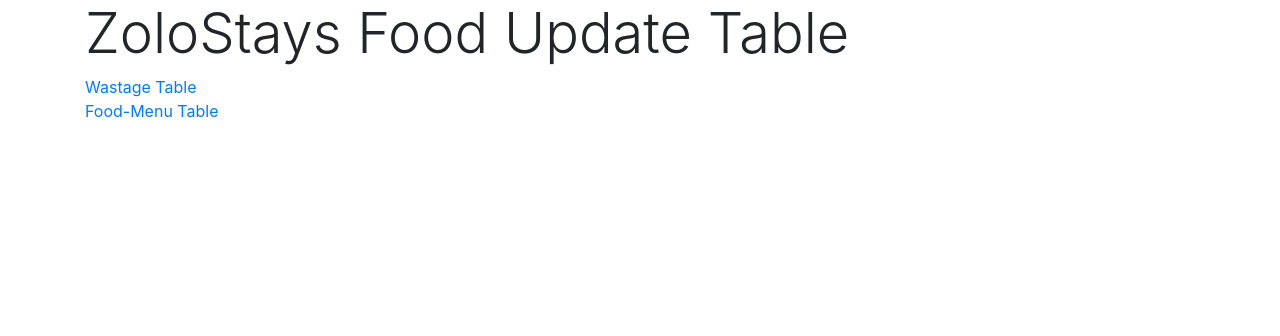
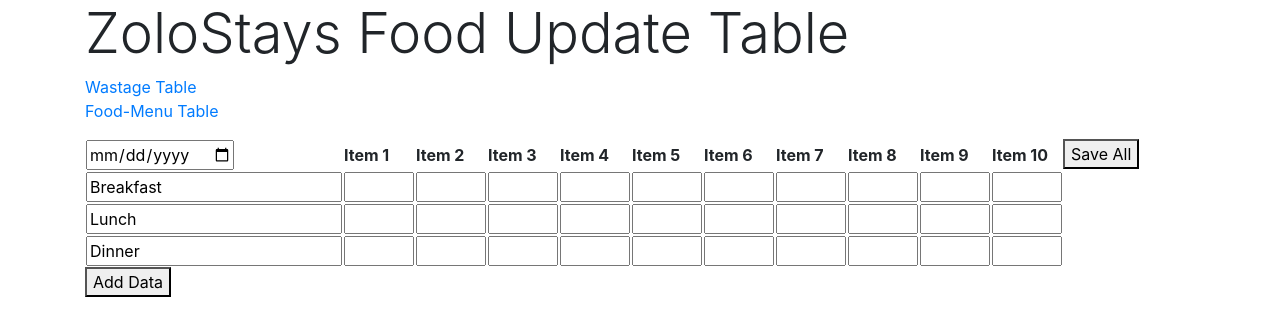
Before and after one commit to saksham2410/Food_Menu, a Vue app in the folder front-end/: page /#/menu in a window 1280 px wide. Shown: the top 336 px of the page. Built offline with nearby package versions, Linux system fonts and the light colour scheme.

Commit message:
Update 18

```diff
--- /dev/null
+++ b/front-end/src/components/Menu.vue
@@ -0,0 +1,198 @@
+<template>
+  <v-container>
+    <v-layout wrap row>
+      <v-flex>
+        <table>
+          <tr>
+            <th>
+              <input type="date" v-model="selectedDate">
+            </th>
+            <th>Item 1</th>
+            <th>Item 2</th>
+            <th>Item 3</th>
+            <th>Item 4</th>
+            <th>Item 5</th>
+            <th>Item 6</th>
+            <th>Item 7</th>
+            <th>Item 8</th>
+            <th>Item 9</th>
+            <th>Item 10</th>
+          </tr>
+
+          <tr>
+            <th>
+              <input type="text" value="Breakfast" readonly>
+            </th>
+            <td v-for="index in 10" :key="index">
+              <input class="input" v-model="newData.breakfast[index-1]">
+            </td>
+          </tr>
+
+          <tr>
+            <th>
+              <input type="text" value="Lunch" readonly>
+            </th>
+            <td v-for="index in 10" :key="index">
+              <input class="input" v-model="newData.lunch[index-1]">
+            </td>
+          </tr>
+
+          <tr>
+            <td>
+              <span>
+                <input type="text" value="Dinner" readonly>
+              </span>
+            </td>
+            <td v-for="index in 10" :key="index">
+              <input class="input" v-model="newData.dinner[index-1]">
+            </td>
+          </tr>
+        </table>
+        <v-btn @click="addNewData">Add Data</v-btn>
+        <br>
+        <br>
+        <br>
+      </v-flex>
+
+      <v-flex sm12>
+        <table v-for="(menu, date, i) in data" :key="i">
+          <tr>
+            <th>
+              <input type="text" :value="date" readonly>
+            </th>
+            <th>Item 1</th>
+            <th>Item 2</th>
+            <th>Item 3</th>
+            <th>Item 4</th>
+            <th>Item 5</th>
+            <th>Item 6</th>
+            <th>Item 7</th>
+            <th>Item 8</th>
+            <th>Item 9</th>
+            <th>Item 10</th>
+          </tr>
+
+          <tr>
+            <td>
+              <input type="text" value="Breakfast" readonly>
+            </td>
+            <td v-for="index in 10" :key="index">
+              <input class="input" v-model="menu.breakfast[index-1]">
+            </td>
+          </tr>
+
+          <tr>
+            <td>
+              <input type="text" value="Lunch" readonly>
+            </td>
+            <td v-for="index in 10" :key="index">
+              <input class="input" v-model="menu.lunch[index-1]">
+            </td>
+          </tr>
+
+          <tr>
+            <td>
+              <input type="text" value="Dinner" readonly>
+            </td>
+            <td v-for="index in 10" :key="index">
+              <input class="input" v-model="menu.dinner[index-1]">
+            </td>
+          </tr>
+          <br>
+          <br>
+        </table>
+        <v-btn @click="saveAllData">Save All</v-btn>
+      </v-flex>
+    </v-layout>
+  </v-container>
+</template>
+
+<script>
+export default {
+  data() {
+    return {
+      data: {
+        // "10-05-2019": {
+        //   breakfast: [
+        //     "item1",
+        //     "item2",
+        //     "item3",
+        //     "item4",
+        //     "item5",
+        //     "item6",
+        //     "item7"
+        //   ],
+        //   lunch: [
+        //     "item1",
+        //     "item2",
+        //     "item3",
+        //     "item4",
+        //     "item5",
+        //     "item6",
+        //     "item7"
+        //   ],
+        //   dinner: [
+        //     "item1",
+        //     "item2",
+        //     "item3",
+        //     "item4",
+        //     "item5",
+        //     "item6",
+        //     "item7"
+        //   ]
+        // },
+        // "11-05-2019": {
+        //   breakfast: [
+        //     "item1",
+        //     "item2",
+        //     "item3",
+        //     "item4",
+        //     "item5",
+        //     "item6",
+        //     "item7"
+        //   ],
+        //   lunch: [
+        //     "item1",
+        //     "item2",
+        //     "item3",
+        //     "item4",
+        //     "item5",
+        //     "item6",
+        //     "item7"
+        //   ],
+        //   dinner: [
+        //     "item1",
+        //     "item2",
+        //     "item3",
+        //     "item4",
+        //     "item5",
+        //     "item6",
+        //     "item7"
+        //   ]
+        // }
+      },
+      newData: { breakfast: [], lunch: [], dinner: [] },
+      selectedDate: ""
+    };
+  },
+  methods: {
+    addNewData() {
+      this.data["" + this.selectedDate] = this.newData;
+      this.newData = { breakfast: [], lunch: [], dinner: [] };
+    },
+    saveAllData() {
+      localStorage.setItem('data-123', JSON.stringify(this.data));
+    }
+  },
+  created() {
+    const x = localStorage.getItem('data-123');
+    if(x) this.data = JSON.parse(x)
+  }
+};
+</script>
+
+<style scoped>
+  .input{
+    max-width: 70px
+  }
+</style>
--- a/front-end/src/components/Table.vue
+++ b/front-end/src/components/Table.vue
@@ -54,7 +54,7 @@
     </form>
     <form
       class="form"
-      @submit.prevent="addNewTableElementBreakfast();addNewTableElementDinner();addNewTableElementLunch();"
+      @submit.prevent="addNewTableElementBreakfast();addNewTableElementDinner();addNewTableElementLunch();printData();"
     >
       Dinner-Menu :
       <div class="row">
@@ -167,6 +167,7 @@
                 <input type="submit" class="btn btn-block btn-success">
               </div>
             </div>
+
           </div>
         </form>
       </template>
@@ -215,6 +216,9 @@
       );
       await this.retriveTableDataBreakfast();
     },
+    printData(){
+      console.log(this.newRowData);
+    },
     async addNewTableElementLunch() {
       await axios.post(`http://localhost:3000/lunch/insert`, this.newRowData);
       await this.retriveTableDataLunch();
@@ -252,6 +256,7 @@
       );
       this.tableSchema = tableSchema.data;
       this.tableData = tableData.data;
+      console.log(this.tableData);
       this.populateNewRowDataObjectFromSchema();
     },
     async retriveTableDataLunch() {
--- a/front-end/src/main.js
+++ b/front-end/src/main.js
@@ -3,10 +3,12 @@
 import App from './App.vue'
 import BootstrapVue from 'bootstrap-vue';
 import VueRouter from 'vue-router';
+import Vuetify from 'vuetify';
 
 //vue components
 import UsersTable from './components/UsersTable.vue';
 import ProductsTable from './components/ProductsTable.vue';
+import Menu from './components/Menu.vue';
 
 
 import 'bootstrap/dist/css/bootstrap.css';
@@ -14,6 +16,7 @@
 
 Vue.use(VueRouter);
 Vue.use(BootstrapVue);
+Vue.use(Vuetify);
 
 
 Vue.config.productionTip = false
@@ -21,6 +24,7 @@
 const routes = [
   {path: '/users', component: UsersTable},
   {path: '/products', component: ProductsTable},
+  {path: '/menu', component: Menu},
 ]
 
 
```
